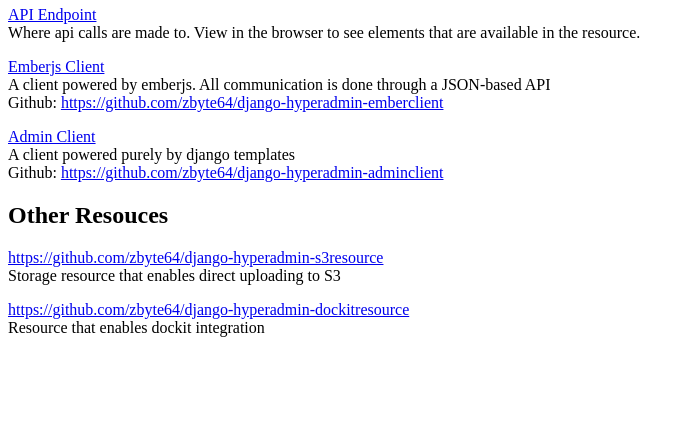
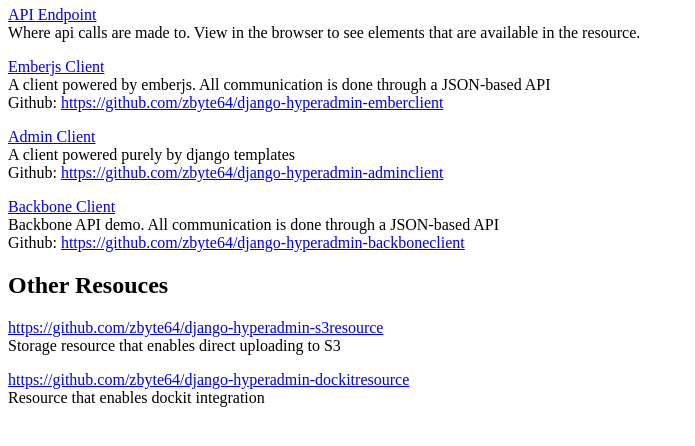
Before and after one commit to zbyte64/hyperadmindemo, a Django app: template hypertest/templates/hypertest/index.html in a window 1280 px wide. Shown: the part 248-694 px from the top of the page, without its empty margins (0-695 px from the left). Run offline with Django 3.2, Linux system fonts and the light colour scheme; the template is opened without the code that fills it, so the values that code supplies are empty; parts of the project's set-up code (start-up, migrations or seed data) failed here and were passed over.

Commit message:
include link to backbone client

```diff
--- a/hypertest/templates/hypertest/index.html
+++ b/hypertest/templates/hypertest/index.html
@@ -32,6 +32,12 @@
 A client powered purely by django templates</br>
 Github: <a href="https://github.com/zbyte64/django-hyperadmin-adminclient">https://github.com/zbyte64/django-hyperadmin-adminclient</a>
 </p>
+
+<p>
+<a href="/emberjs-admin/">Backbone Client</a><br/>
+Backbone API demo. All communication is done through a JSON-based API</br>
+Github: <a href="https://github.com/zbyte64/django-hyperadmin-backboneclient">https://github.com/zbyte64/django-hyperadmin-backboneclient</a>
+</p>
 </section>
 
 <h2>Other Resouces</h2>
```
